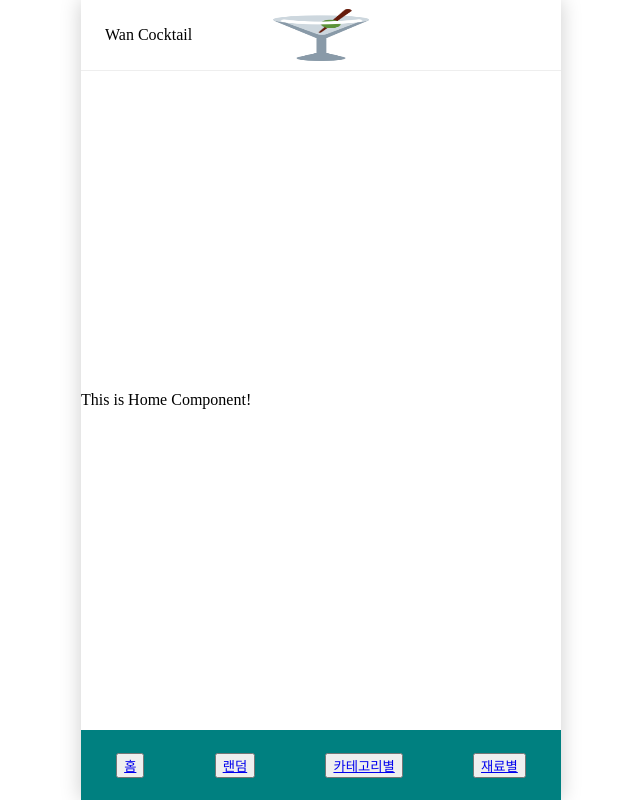
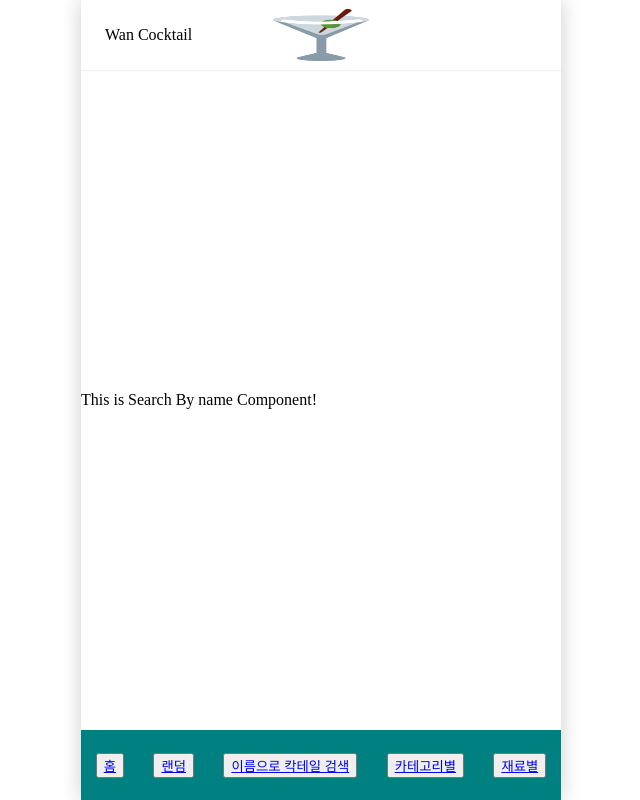
Before and after one commit to Programming-Seungwan/Cocktail-Recipe-Project, a React (Vite) app: page /searchName in a window 1280 px wide. Shown: the whole page, without its empty margins (319-959 px from the left). Built offline with nearby package versions, Linux system fonts and the light colour scheme.

Commit message:
Feat : make searchName and SearchNameHeader component and related settings

```diff
--- a/components/Footer/Footer.jsx
+++ b/components/Footer/Footer.jsx
@@ -11,6 +11,7 @@ export default function Footer() {
     else if (pathname === '/random') handleAppMode('random');
     else if (pathname === '/ingredient') handleAppMode('ingredient');
     else if (pathname === '/home') handleAppMode('home');
+    else if (pathname === '/searchName') handleAppMode('searchName');
   }
 
   return (
@@ -27,6 +28,11 @@ export default function Footer() {
           </Link>
         </button>
         <button>
+          <Link to='/searchName' onClick={handleClickLink}>
+            이름으로 칵테일 검색
+          </Link>
+        </button>
+        <button>
           <Link to='/category' onClick={handleClickLink}>
             카테고리별
           </Link>
--- a/components/Header/Header.jsx
+++ b/components/Header/Header.jsx
@@ -5,6 +5,7 @@ import HomeHeader from './HomeHeader';
 import IngredientHeader from './IngredientHeader';
 import RandomHeader from './RandomHeader';
 import CategoryHeader from './CategoryHeader';
+import SearchNameHeader from './SearchNameHeader';
 
 export default function Header() {
   const { mode, handleAppMode } = useDataContext();
@@ -14,6 +15,7 @@ export default function Header() {
       {mode === 'random' && <RandomHeader />}
       {mode === 'ingredient' && <IngredientHeader />}
       {mode === 'category' && <CategoryHeader />}
+      {mode === 'searchName' && <SearchNameHeader />}
     </>
   );
 }
--- /dev/null
+++ b/components/Header/SearchNameHeader.jsx
@@ -0,0 +1,5 @@
+import styles from './searchNameHeader.module.css';
+
+export default function SearchNameHeader() {
+  return <div className={styles.searchNameHeaderContainer}>This is search name Header!</div>;
+}
--- /dev/null
+++ b/components/Header/searchNameHeader.module.css
@@ -0,0 +1,8 @@
+.searchNameHeaderContainer {
+  width: 100vw;
+  max-width: 480px;
+  position: fixed;
+  height: 70px;
+  top: 0;
+  z-index: 99;
+}
--- /dev/null
+++ b/components/SearchName/SearchName.jsx
@@ -0,0 +1,5 @@
+import styles from './searchName.module.css';
+
+export default function SearchName() {
+  return <div>This is Search By name Component!</div>;
+}
--- a/src/App.jsx
+++ b/src/App.jsx
@@ -7,6 +7,7 @@ import Random from '../components/Random/Random';
 import Ingredient from '../components/Ingredient/Ingredient';
 import Category from '../components/Category/Category';
 import DataContextProvider from './dataContext.jsx';
+import SearchName from '../components/SearchName/SearchName.jsx';
 
 export default function App() {
   return (
@@ -16,6 +17,7 @@ export default function App() {
           <Header />
           <Routes>
             <Route path='/*' element={<Home />}></Route>
+            <Route path='/searchName' element={<SearchName />}></Route>
             <Route path='/random' element={<Random />}></Route>
             <Route path='/ingredient' element={<Ingredient />}></Route>
             <Route path='/category' element={<Category />}></Route>
```
Also changed, not shown: components/SearchName/searchName.module.css (added).
